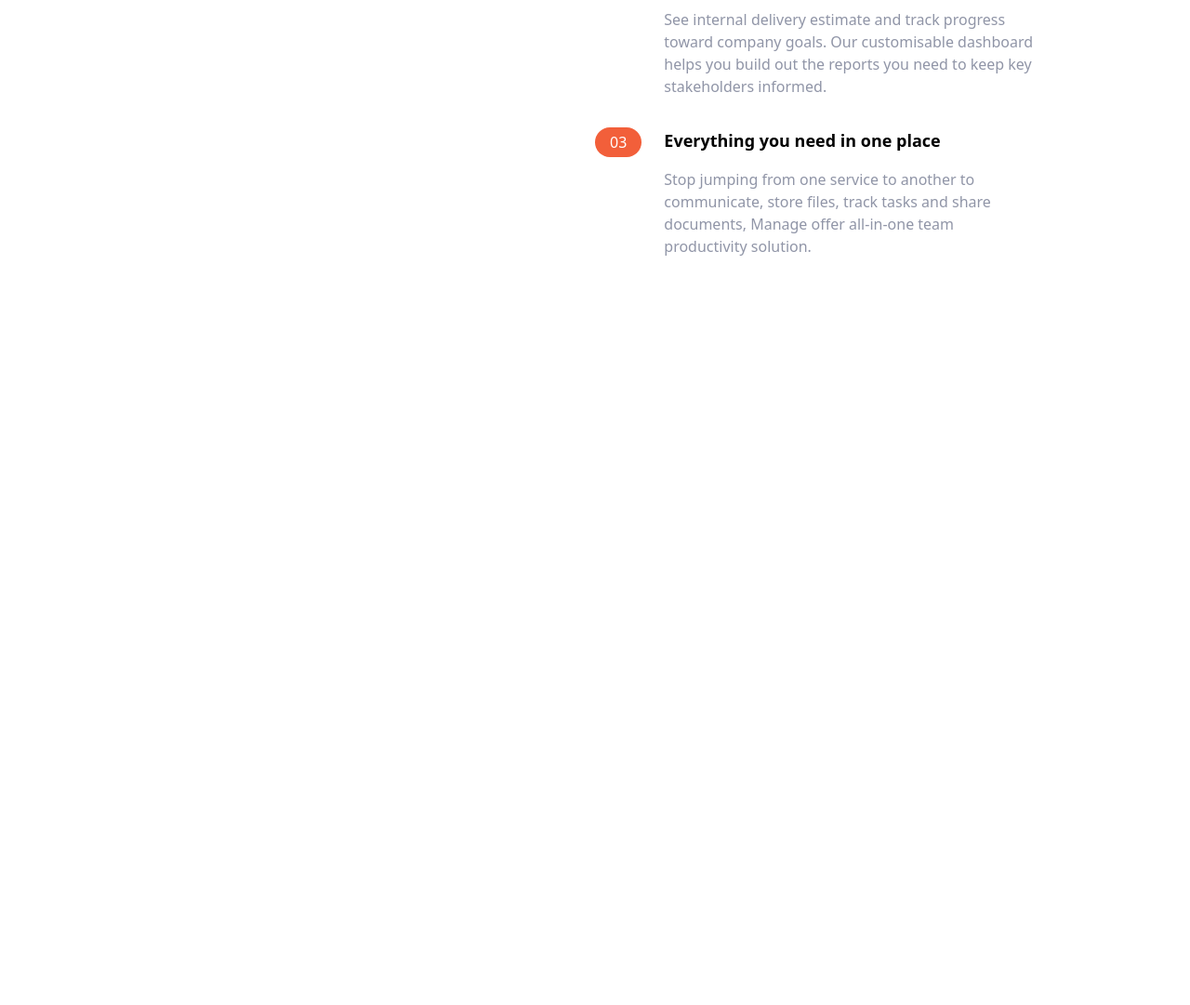
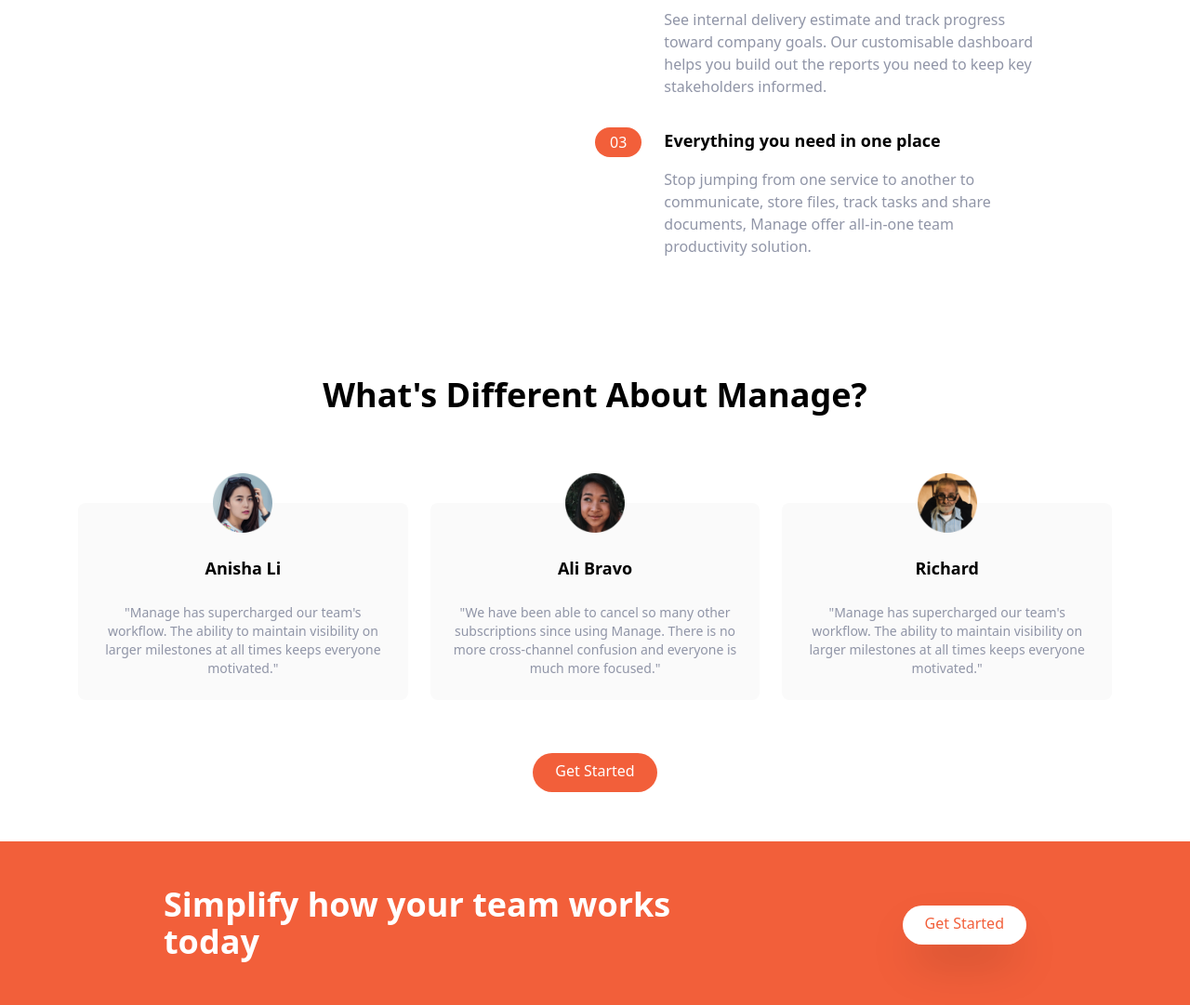
Before and after one commit to tobiakinlade/frontend-mentors-manage-landing, a website: page src/index.html in a window 1280 px wide. Shown: the part 863-1944 px from the top of the page at 93% size. Before the commit the page ends 1140 px from the top, so only its background shows below. Drawn offline with Linux system fonts and the light colour scheme.

Commit message:
4th section

```diff
--- a/src/index.html
+++ b/src/index.html
@@ -196,6 +196,71 @@
       </div>
     </section>
 
+    <!-- Testimonials -->
+    <section id="testimonials">
+      <!--Container to heading and team blocks  -->
+      <div class="max-w-6xl px-5 mx-auto mt-32 text-center">
+        <!-- Heading -->
+        <h2 class="text-4xl font-bold text-center">
+          What's Different About Manage?
+        </h2>
+        <!-- Testimonials Container -->
+        <div class="flex flex-col mt-24 md:flex-row md:space-x-6">
+          <!-- Testimonial 1 -->
+        <div class="flex flex-col items-center p-6 space-y-6 rounded-lg bg-veryLightGray md:w-1/3">
+          <img src="/public/images/avatar-anisha.png" class="w-16 -mt-14" alt="">
+          <h5 class="text-lg font-bold">Anisha Li</h5>
+
+          <p class="text-sm text-darkGrayishBlue">
+            "Manage has supercharged our team's workflow. The ability to maintain visibility on larger milestones at all times keeps everyone motivated."
+          </p>
+        </div>
+
+        <!-- Testimonial 2 -->
+        <div class="md:flex hidden flex-col items-center p-6 space-y-6 rounded-lg bg-veryLightGray md:w-1/3">
+          <img src="/public/images/avatar-ali.png" class="w-16 -mt-14" alt="">
+          <h5 class="text-lg font-bold">Ali Bravo</h5>
+
+          <p class="text-sm text-darkGrayishBlue">
+            "We have been able to cancel so many other subscriptions since using Manage. There is no more cross-channel confusion and everyone is much more focused."
+          </p>
+        </div>
+
+        <!-- Testimonial 3 -->
+        <div class="md:flex hidden flex-col items-center p-6 space-y-6 rounded-lg bg-veryLightGray md:w-1/3">
+          <img src="/public/images/avatar-richard.png" class="w-16 -mt-14" alt="">
+          <h5 class="text-lg font-bold">Richard</h5>
+
+          <p class="text-sm text-darkGrayishBlue">
+            "Manage has supercharged our team's workflow. The ability to maintain visibility on larger milestones at all times keeps everyone motivated."
+          </p>
+        </div>
+        </div>
+
+        <!-- Button -->
+        <div class="my-16">
+          <a href="#" class="p-3 px-6 pt-2 text-white bg-brigthRed rounded-full baseline hover:bg-brightRedLight">
+            Get Started
+          </a>
+        </div>
+      </div>
+
+    </section>
+
+    <!-- CTA Section -->
+    <section id="cta" class="bg-brigthRed">
+<!-- Flex container -->
+<div class="container flex flex-col items-center justify-between px-6 py-24 mx-auto space-y-12 md:py-12 md:flex-row md:space-y-0">
+<h2 class="text-5xl font-bold text-white text-center leading-tight md:text-4xl md:max-w-xl md:text-left">Simplify how your team works today</h2>
+<!-- Button -->
+<div>
+  <a href="#" class="p-3 px-6 pt-2 text-brigthRed bg-white rounded-full baseline shadow-2xl hover:bg-gray-900">
+            Get Started
+          </a>
+</div>
+</div>
+    </section>
+
     <!-- <div class="attribution">
       Challenge by
       <a href="https://www.frontendmentor.io?ref=challenge" target="_blank"
```
Also changed, not shown: public/output.css.
